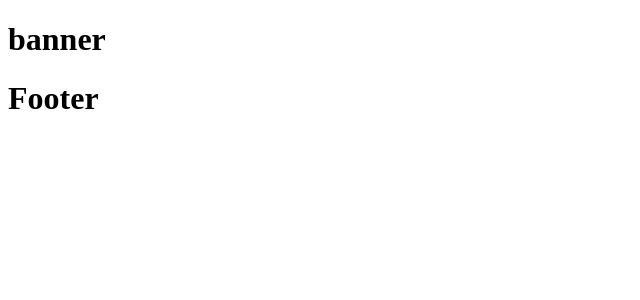
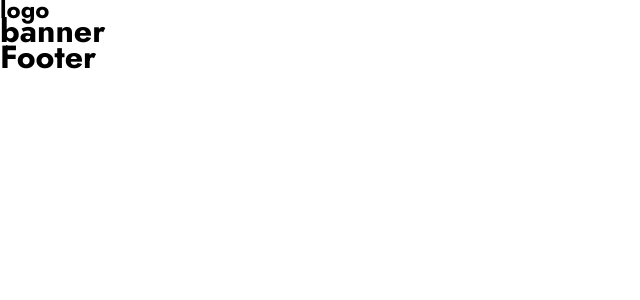
Before and after one commit to devsramen/Credesign-Portfolio-MERN-Stack-Crash-Course, a React (Vite) app: page / in a window 1280 px wide. Shown: the top 300 px of the page, without its empty margins (0-640 px from the left). Built offline with nearby package versions, Linux system fonts and the light colour scheme.

Commit message:
Create Structure at 24-11-2024_2147.

```diff
--- a/index.html
+++ b/index.html
@@ -5,6 +5,11 @@
     <!-- <link rel="icon" type="image/svg+xml" href="/vite.svg" /> -->
     <meta name="viewport" content="width=device-width, initial-scale=1.0" />
     <title>Credesing Portfolio</title>
+    <!-- Google font  -->
+    <link rel="preconnect" href="https://fonts.googleapis.com">
+    <link rel="preconnect" href="https://fonts.gstatic.com" crossorigin>
+    <link href="https://fonts.googleapis.com/css2?family=Jost:ital,wght@0,100..900;1,100..900&display=swap" rel="stylesheet">
+
   </head>
   <body>
     <div id="root"></div>
--- a/src/assets/css/style.css
+++ b/src/assets/css/style.css
@@ -0,0 +1,22 @@
+*{
+    padding: 0;
+    margin: 0;
+    box-sizing: border-box;
+}
+a{
+    display: inline-block;
+    text-decoration: none;
+    color: inherit;
+}
+ol,ul{
+    list-style-type: none;
+}
+span{
+    display: inline-block;
+}
+body{
+    font-family: "Jost", sans-serif;
+    font-size: 16px;
+    font-weight: 400;
+    line-height: 0.80;
+}
--- a/src/components/layout/NavBar.jsx
+++ b/src/components/layout/NavBar.jsx
@@ -4,7 +4,7 @@
     return (
         <Fragment>
             <nav id="nav">
-
+                <h1>logo</h1>
             </nav>
         </Fragment>
     );
```
Also changed, not shown: public/images/Logo.svg (added).
